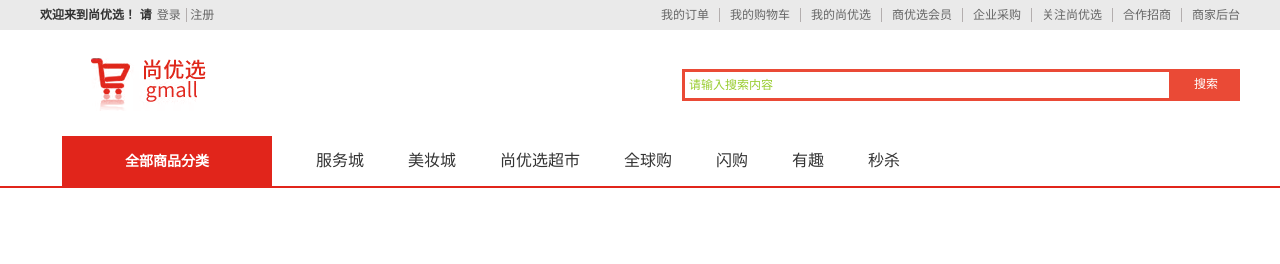
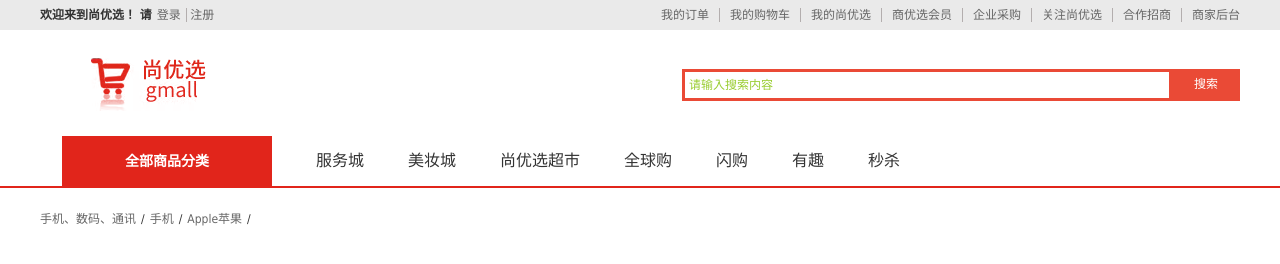
Before and after one commit to cocodx/perferred, a plain HTML site: page index.html in a window 1280 px wide. Drawn offline with Linux system fonts and the light colour scheme.

Commit message:
feature(perferred):路径导航布局

```diff
--- a/css/index.less
+++ b/css/index.less
@@ -130,4 +130,25 @@
       }
     }
   }
+
+  //内容区域开始
+  #content{
+    //版心元素
+    .contentMain{
+      width: 1200px;
+      margin: 15px auto 0 auto;
+      //路径导航
+      #navPath{
+        padding: 9px 15px 9px 0;
+        font-size: 0;
+        a{
+          font-size: 12px;
+        }
+        i{
+          padding: 0 5px;
+          font-size: 12px;
+        }
+      }
+    }
+  }
 }
--- a/index.html
+++ b/index.html
@@ -76,6 +76,22 @@
     </div>
     <!--分类导航结束-->
 
+    <!--内容区域开始-->
+    <div id="content">
+        <div class="contentMain">
+            <div id="navPath">
+                <a href="#">手机、数码、通讯</a>
+                <i>/</i>
+                <a href="#">手机</a>
+                <i>/</i>
+                <a href="#">Apple苹果</a>
+                <i>/</i>
+                <a href="iphone 6S系"></a>
+            </div>
+        </div>
+    </div>
+    <!--内容区域结束-->
+
 </div>
 </body>
 </html>
```
Also changed, not shown: css/index.css, 1 other file.
